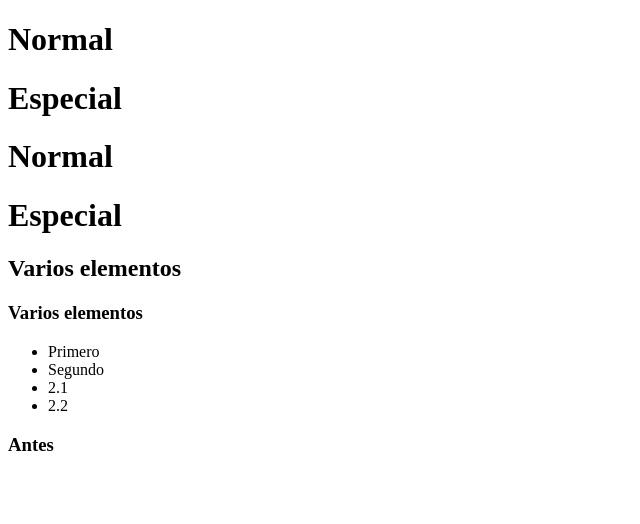
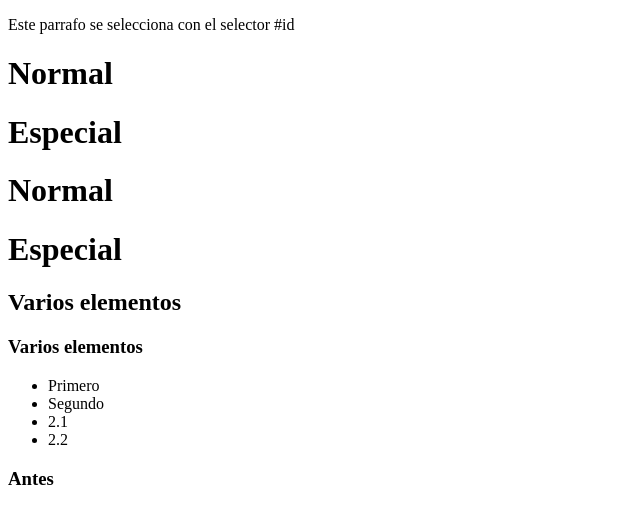
Before and after one commit to therabbithd/Lenguajedemarca, a plain HTML site: page ej css/index.html in a window 1280 px wide. Shown: the whole page, without its empty margins (0-640 px from the left). Drawn offline with Linux system fonts and the light colour scheme.

Commit message:
html completo v2

```diff
--- a/ej css/css/style.css
+++ b/ej css/css/style.css
@@ -0,0 +1,3 @@
+#esp{
+
+}
--- a/ej css/index.html
+++ b/ej css/index.html
@@ -3,10 +3,11 @@
 <head>
     <meta charset="UTF-8">
     <meta name="viewport" content="width=device-width, initial-scale=1.0">
-    <title>Document</title>
+    <title>selctores css</title>
     <link rel="stylesheet" href="./css/style.css">
 </head>
 <body>
+    <p id="esp">Este parrafo se selecciona con el selector #id</p>
     <h1 class="Normal">Normal</h1>
     <h1 class="Especial">Especial</h1>
     <h1 class="Normal">Normal</h1>
```
